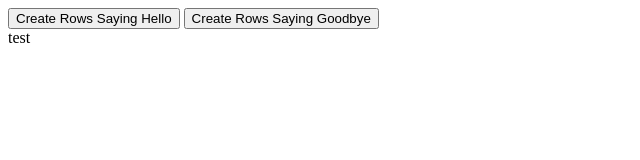
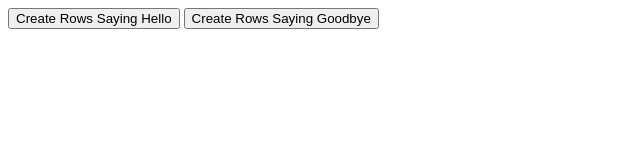
Before and after one commit to scrabill/hello-goodbye-buttons, a plain HTML site: page index.html in a window 1280 px wide. Shown: the full height of the page, 0-640 px from the left. Drawn offline with Linux system fonts and the light colour scheme.

Commit message:
Updated section id to row

```diff
--- a/index.html
+++ b/index.html
@@ -12,8 +12,7 @@
       Create Rows Saying Goodbye
     </button>
 
-    <section id="show-rows">
-      test
+    <section id="row">
     </section
   </body>
   <script src="js/main.js"></script>
```
